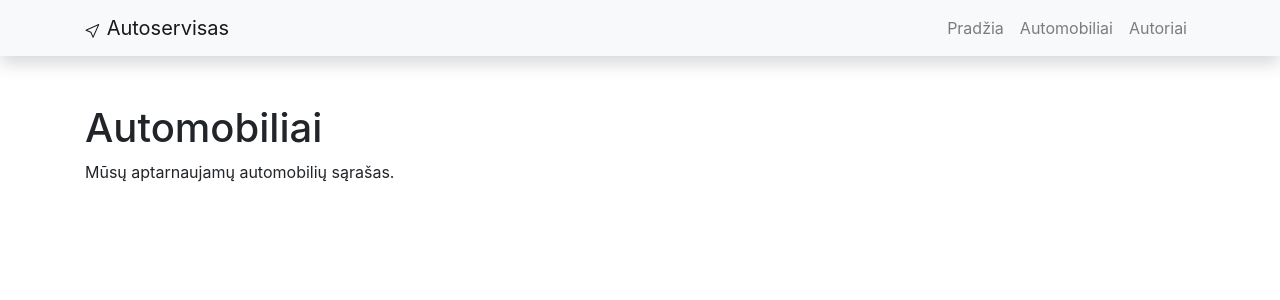
After one commit to DonatasNoreika/autoservisas_2, a Django app: page /autoservice/owner_cars/ in a window 1280 px wide. The commit adds this page. Shown: the top 300 px of the page. Run offline with Django 3.2, Linux system fonts and the light colour scheme; data that the repository does not hold is empty; some libraries are stand-ins or nearby versions.

Commit message:
5-1 done

```diff
--- a/mysite/autoservice/templates/base.html
+++ b/mysite/autoservice/templates/base.html
@@ -29,7 +29,7 @@
                     <a class="nav-link" href="{% url 'info' %}">Pradžia</a>
                 </li>
                 <li class="nav-item">
-                    <a class="nav-link" href="">Knygos</a>
+                    <a class="nav-link" href="{% url 'owner_cars' %}">Automobiliai</a>
                 </li>
                 <li class="nav-item">
                     <a class="nav-link" href="">Autoriai</a>
--- /dev/null
+++ b/mysite/autoservice/templates/owner_cars.html
@@ -0,0 +1,9 @@
+{% extends "base.html" %}
+
+{% block content %}
+  <h1>Automobiliai</h1>
+  <p>Mūsų aptarnaujamų automobilių sąrašas.</p>
+  {% for c in cars %}
+    <li><a href="">{{c.car}} {{c.owner}}</a></li>
+{% endfor %}
+{% endblock %}
--- a/mysite/autoservice/urls.py
+++ b/mysite/autoservice/urls.py
@@ -19,4 +19,5 @@ from . import views
 
 urlpatterns = [
     path('', views.info, name='info'),
+    path('owner_cars/', views.owner_cars, name='owner_cars'),
 ]
--- a/mysite/autoservice/views.py
+++ b/mysite/autoservice/views.py
@@ -1,5 +1,6 @@
 from django.shortcuts import render
-from .models import Service, Car, Order
+from .models import Service, Car, Order, OwnerCar
+
 
 # Create your views here.
 
@@ -14,3 +15,7 @@ def info(request):
         'num_orders_done': num_orders_done,
     }
     return render(request, 'info.html', context=context)
+
+
+def owner_cars(request):
+    return render(request, 'owner_cars.html', {'cars': OwnerCar.objects.all()})
```
